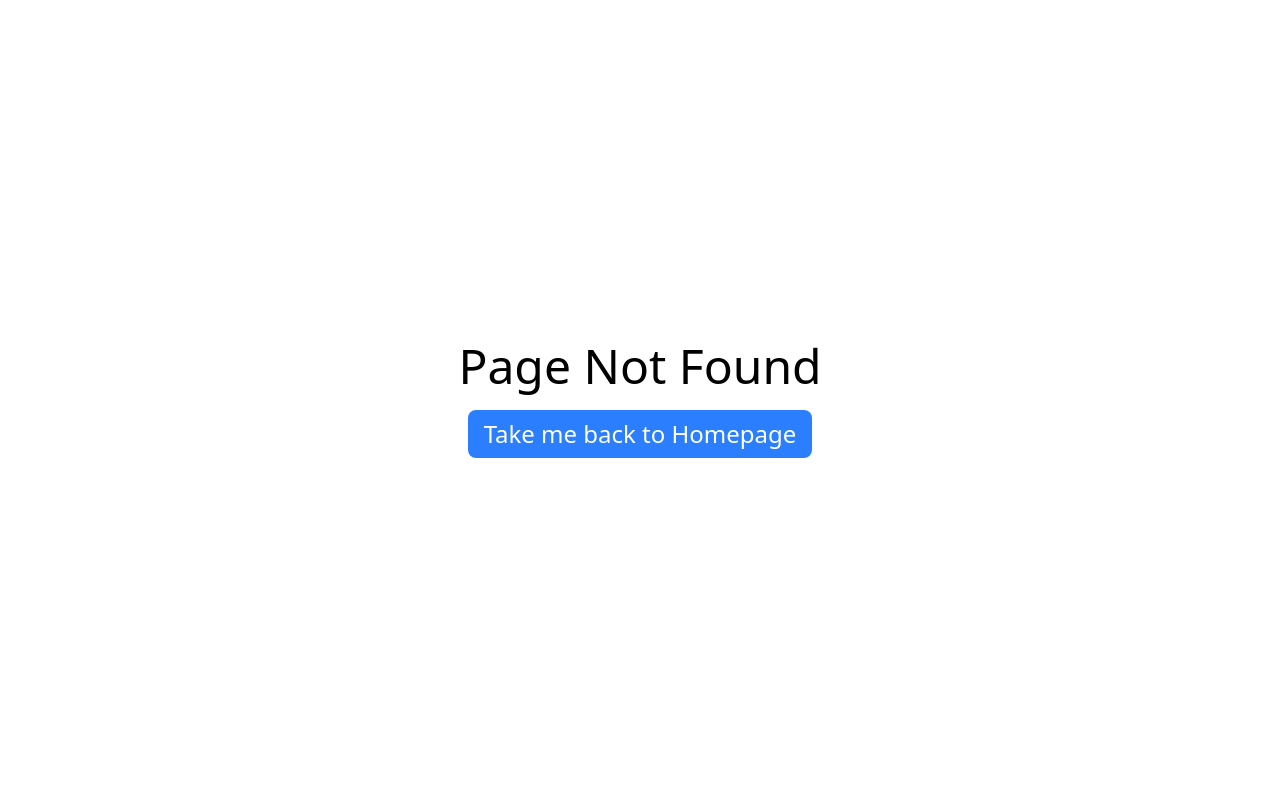
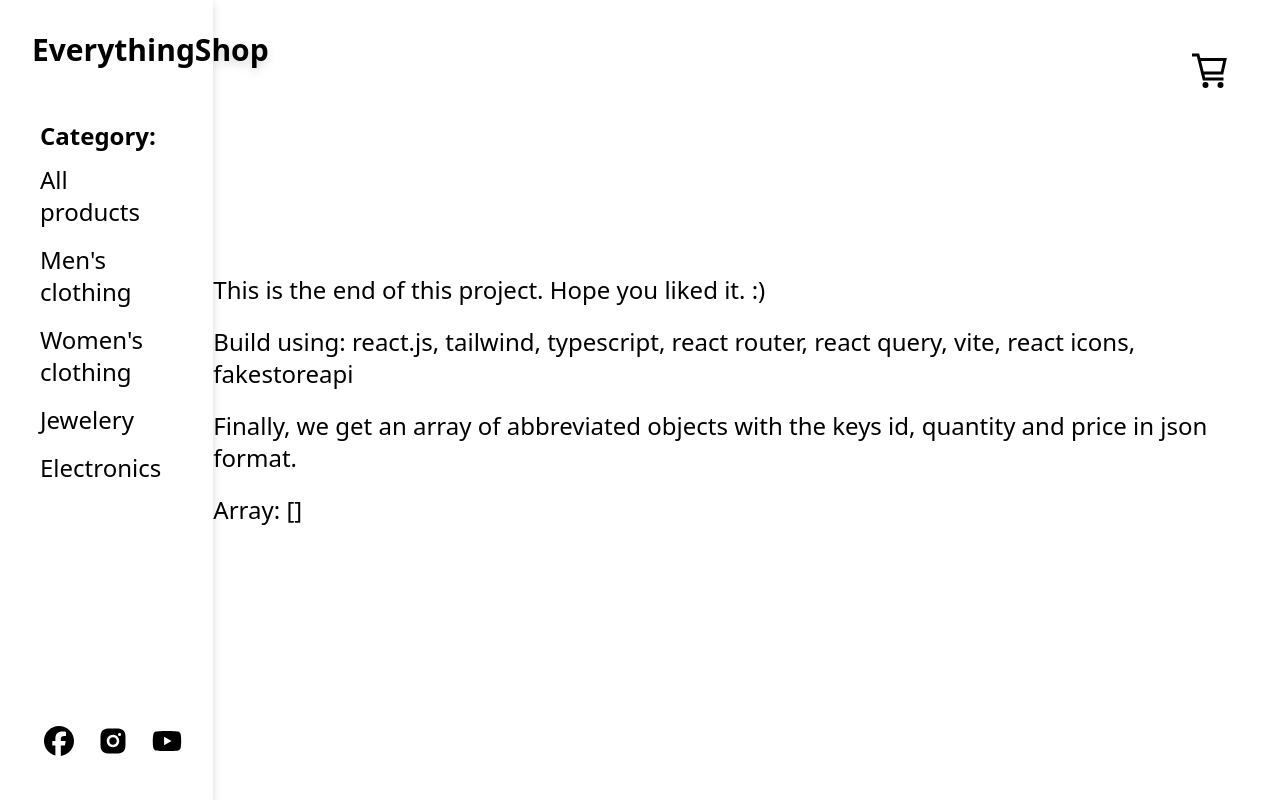
Before and after one commit to gapinsky/fake-store, a React (Vite) app: page /cart/checkout in a window 1280 px wide. Before the commit this address had no page. Built offline with nearby package versions, Linux system fonts and the light colour scheme.

Commit message:
finish hope it makes me hireable

```diff
--- a/package.json
+++ b/package.json
@@ -14,6 +14,7 @@
     "@tanstack/react-query": "^5.66.0",
     "react": "^19.0.0",
     "react-dom": "^19.0.0",
+    "react-hook-form": "^7.54.2",
     "react-icons": "^5.4.0",
     "react-router-dom": "^7.1.5",
     "react-slick": "^0.30.3",
--- a/src/components/TotalPrice.tsx
+++ b/src/components/TotalPrice.tsx
@@ -1,3 +1,6 @@
+import { useState } from "react";
+import { useNavigate } from "react-router-dom";
+
 interface Props {
   cartWithTotal: {
     total: number;
@@ -15,15 +18,22 @@ const TotalPrice = ({ cartWithTotal, shipping }: Props) => {
   const productsTotalPrice = cartWithTotal
     .reduce((acc, cur) => acc + cur.total, 0)
     .toFixed(2);
-  // const shipping = 14.99;
   const totalWithShipping =
     shipping === "free"
       ? parseFloat(productsTotalPrice).toFixed(2)
       : (parseFloat(productsTotalPrice) + parseFloat(shipping)).toFixed(2);
 
-  // const totalWithShipping = (
-  //   parseFloat(productsTotalPrice) + parseFloat(shipping)
-  // ).toFixed(2);
+
+  const navigateCheckout = useNavigate();
+  const [isCheckedOut, setIsCheckedOut] = useState(false);
+  const handleCheckout = () => {
+    if (parseFloat(productsTotalPrice) === 0) {
+      setIsCheckedOut(true);
+      return;
+    }
+    setIsCheckedOut(false);
+    navigateCheckout("/cart/checkout");
+  };
 
   return (
     <div className="">
@@ -41,7 +51,16 @@ const TotalPrice = ({ cartWithTotal, shipping }: Props) => {
           {productsTotalPrice === "0.00" ? "0.00" : totalWithShipping}$
         </span>
       </p>
-      <button className="bg-blue-500 w-full py-1  text-white hover:cursor-pointer hover:bg-blue-600">
+      {isCheckedOut && (
+        <p className="text-sm text-red-500">
+          You need to add something to the cart first.
+        </p>
+      )}
+      <button
+        // to="/cart/checkout"
+        onClick={handleCheckout}
+        className="bg-blue-500 w-full block text-center py-1  text-white hover:cursor-pointer hover:bg-blue-600 "
+      >
         Checkout
       </button>
     </div>
--- a/src/components/homepage/Main.tsx
+++ b/src/components/homepage/Main.tsx
@@ -1,8 +1,18 @@
+import { useEffect } from "react";
 import Advertise from "./Advertise";
 import MainCarousel from "./MainCarousel";
 import NewCollection from "./NewCollection";
 
 const Main = () => {
+  useEffect(() => {
+    const hasSeen = localStorage.getItem("seenAlert");
+    if (!hasSeen) {
+      window.alert(
+        "Building this project I was havily focused on things around React so its not responsive."
+      );
+      localStorage.setItem("seenAlert", "true");
+    }
+  }, []);
   return (
     <div className=" h-full flex flex-col justify-end">
       <Advertise />
--- a/src/contexts/CartProvider.tsx
+++ b/src/contexts/CartProvider.tsx
@@ -1,6 +1,5 @@
 import { ReactNode, useState } from "react";
 import { CartContext, CartProduct } from "./context";
-
 
 interface CartProviderProps {
   children: ReactNode;
--- a/src/customHooks/useCart.ts
+++ b/src/customHooks/useCart.ts
@@ -1,5 +1,5 @@
-import { useState } from "react";
-import { CartProduct } from "../contexts/context";
+// import { useState } from "react";
+// import { CartProduct } from "../contexts/context";
 
 // interface Product {
 //   quantity: number;
@@ -10,13 +10,42 @@ import { CartProduct } from "../contexts/context";
 //   id: number;
 // }
 
-type UseCartOutput = [
-  CartProduct[],
-  React.Dispatch<React.SetStateAction<CartProduct[]>>
-];
-const useCart = (): UseCartOutput => {
-  const [cart, setCart] = useState<CartProduct[]>([]);
+// type UseCartOutput = [
+//   CartProduct[],
+//   React.Dispatch<React.SetStateAction<CartProduct[]>>
+// ];
+// const useCart = (): UseCartOutput => {
+//   const [cart, setCart] = useState<CartProduct[]>([]);
 
-  return [cart, setCart];
-};
-export default useCart;
+//   return [cart, setCart];
+// };
+// export default useCart; ///to dzialalo
+
+// type UseCartOutput = [
+//   cart: () => CartProduct[],
+//   setCart: (cart: CartProduct[]) => void
+// ];
+
+// const SESSION_STORAGE_KEY = "cart";
+// const useCart = (): UseCartOutput => {
+//   const [cartState, setCartState] = useState<CartProduct[]>(() => {
+//     try {
+//       const storedCart = sessionStorage.getItem(SESSION_STORAGE_KEY);
+//       return storedCart ? JSON.parse(storedCart) : [];
+//     } catch (error) {
+//       console.error("Error reading from sessionStorage", error);
+//       return [];
+//     }
+//   });
+
+//   const setCart = (cart: CartProduct[]) => {
+//     try {
+//       setCartState(cart);
+//       sessionStorage.setItem(SESSION_STORAGE_KEY, JSON.stringify(cart));
+//     } catch (error) {
+//       console.error("Error writing to sessionStorage", error);
+//     }
+//   };
+//   const cart = () => cartState;
+//   return [cart, setCart];
+// };
--- a/src/main.tsx
+++ b/src/main.tsx
@@ -12,6 +12,7 @@ import Main from "./components/homepage/Main.tsx";
 import CartPage from "./pages/CartPage.tsx";
 import All from "./pages/All.tsx";
 import ProductPage from "./pages/ProductPage.tsx";
+import CheckoutPage from "./pages/CheckoutPage.tsx";
 
 const router = createBrowserRouter([
   {
@@ -56,6 +57,7 @@ const router = createBrowserRouter([
         path: "/cart",
         element: <CartPage />,
       },
+      { path: "/cart/checkout", element: <CheckoutPage /> },
     ],
   },
 ]);
--- a/src/pages/CartPage.tsx
+++ b/src/pages/CartPage.tsx
@@ -29,7 +29,7 @@ const CartPage = () => {
         </ul>
         <div className=" w-[40%] flex flex-col  text-2xl px-5 py-2 ">
           <TotalPrice cartWithTotal={cartWithTotal} shipping={shipping} />
-          <Discount applyDiscount={setShipping}/>
+          <Discount applyDiscount={setShipping} />
           <div className="">
             <p className="text-xl">Payment methods:</p>
             <div className="flex gap-4 text-4xl">
--- /dev/null
+++ b/src/pages/CheckoutPage.tsx
@@ -0,0 +1,28 @@
+import { useCart } from "../contexts/context";
+
+const CheckoutPage = () => {
+  const { cart } = useCart();
+  const returnObject = cart.map(({ id, quantity, price }) => ({ id, quantity, price }));
+  console.log(returnObject);
+  const cartJson = JSON.stringify(returnObject);
+  return (
+    <div className="h-full flex flex-col items center justify-center">
+      <div className=" mx-auto text-2xl">
+        <p className="my-5">
+          This is the end of this project. Hope you liked it. :)
+        </p>
+        <p className="my-5">
+          Build using: react.js, tailwind, typescript, react router, react
+          query, vite, react icons, fakestoreapi
+        </p>
+        <p>
+          Finally, we get an array of abbreviated objects with the keys id, quantity and price in
+          json format.
+        </p>
+        <div className="my-5">Array: {cartJson.length > 0 && cartJson}</div>
+      </div>
+    </div>
+  );
+};
+
+export default CheckoutPage;
--- a/src/pages/HomePage.tsx
+++ b/src/pages/HomePage.tsx
@@ -3,7 +3,7 @@ import Cart from "../components/Cart";
 
 import { Outlet } from "react-router-dom";
 import { QueryClient, QueryClientProvider } from "@tanstack/react-query";
-import CartProvider from "../contexts/cartProvider";
+import CartProvider from "../contexts/CartProvider";
 
 function HomePage() {
   const queryClient = new QueryClient();
--- a/src/pages/ProductPage.tsx
+++ b/src/pages/ProductPage.tsx
@@ -5,7 +5,7 @@ import NotFound from "./NotFound";
 import { FaBasketShopping } from "react-icons/fa6";
 import { CartProduct, useCart } from "../contexts/context";
 interface Product {
-  quantity: number; //dodane
+  quantity: number;
   image: string;
   id: number;
   description: string;
@@ -27,7 +27,7 @@ const ProductPage = () => {
   const id = params.productId ? parseInt(params.productId) : params.productId;
 
   const {
-    data, //usuniete : products
+    data,
     isLoading,
     error,
   } = useFetchProducts("") as FetchProductsResult;
@@ -61,8 +61,9 @@ const ProductPage = () => {
       ]);
     }
   };
-  // console.log(cartItemObject);
-  // console.log(cart);
+
+
+
 
   if (isLoading) return <Loading />;
   if (error) return <NotFound />;
```
Also changed, not shown: src/contexts/context.ts (line endings or trailing spaces), 1 other file (tests, documents, lock files or other folders).
